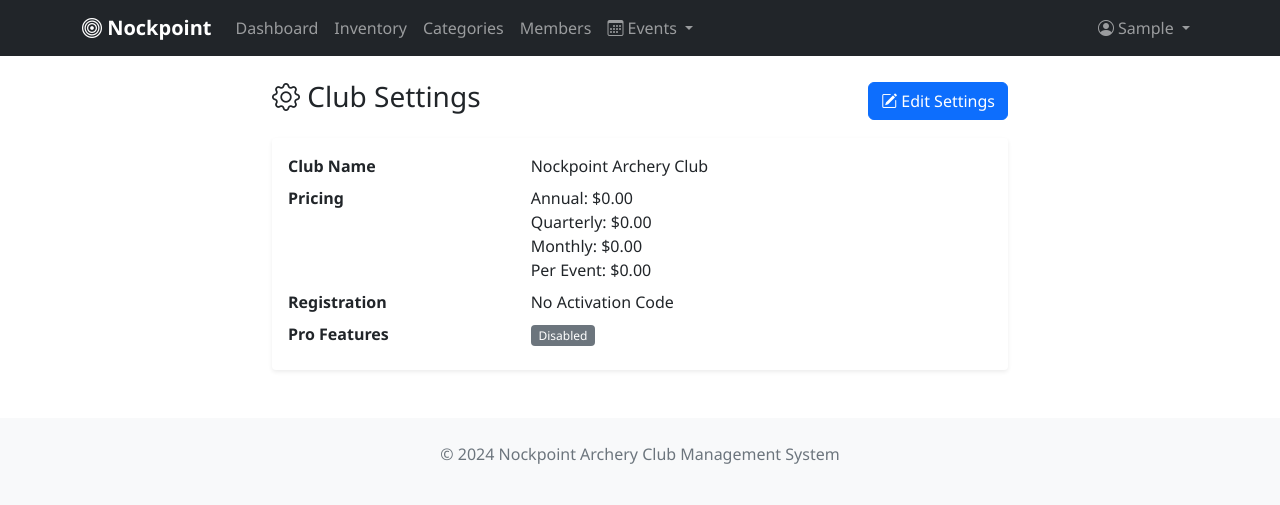
After one commit to silah/nockpoint, a Flask app: page /settings in a window 1280 px wide. The commit adds this page. Shown: the top 505 px of the page. Run offline with Flask 3, Linux system fonts and the light colour scheme; the visitor is signed in with stand-in values (Sample User, id 1); data comes from the database, SQL or seed files in the repository; some libraries are stand-ins or nearby versions.

Commit message:
fixing stuff we lost along the way

```diff
--- a/app/main/__init__.py
+++ b/app/main/__init__.py
@@ -1,7 +1,8 @@
-from flask import Blueprint, render_template
+from flask import Blueprint, render_template, flash, redirect, url_for, request
 from flask_login import login_required, current_user
-from app.models import InventoryItem, InventoryCategory, ShootingEvent
+from app.models import InventoryItem, InventoryCategory, ShootingEvent, ClubSettings
 from datetime import datetime, timedelta
+from app.forms import ClubSettingsForm
 
 main_bp = Blueprint('main', __name__)
 
@@ -38,3 +39,40 @@ def dashboard():
                          active_members=active_members,
                          recent_items=recent_items,
                          upcoming_events_count=upcoming_events_count)
+
+
+def admin_required(f):
+    from functools import wraps
+    @wraps(f)
+    def wrapper(*args, **kwargs):
+        if not current_user.is_authenticated or not getattr(current_user, 'is_admin', False) and not current_user.is_admin():
+            flash('Admin access required.', 'error')
+            return redirect(url_for('main.dashboard'))
+        return f(*args, **kwargs)
+    return wrapper
+
+
+@main_bp.route('/settings')
+@login_required
+@admin_required
+def settings():
+    settings = ClubSettings.get_settings()
+    return render_template('main/settings.html', settings=settings)
+
+
+@main_bp.route('/settings/edit', methods=['GET', 'POST'])
+@login_required
+@admin_required
+def edit_settings():
+    settings = ClubSettings.get_settings()
+    form = ClubSettingsForm(obj=settings)
+    if form.validate_on_submit():
+        form.populate_obj(settings)
+        settings.updated_by = current_user.id
+        settings.updated_at = datetime.utcnow()
+        from app import db
+        db.session.commit()
+        flash('Club settings updated successfully!', 'success')
+        return redirect(url_for('main.settings'))
+
+    return render_template('main/settings_form.html', form=form, settings=settings)
--- a/app/templates/base.html
+++ b/app/templates/base.html
@@ -62,6 +62,12 @@
                             </a>
                             <ul class="dropdown-menu">
                                 <li><a class="dropdown-item" href="{{ url_for('members.profile') }}">My Profile</a></li>
+                                {% if current_user.is_admin() %}
+                                    <li><a class="dropdown-item" href="{{ url_for('main.settings') }}">
+                                        <i class="bi bi-gear"></i> Club Management
+                                    </a></li>
+                                {% endif %}
+
                                 <li><hr class="dropdown-divider"></li>
                                 <li><a class="dropdown-item" href="{{ url_for('auth.logout') }}">Logout</a></li>
                             </ul>
--- /dev/null
+++ b/app/templates/main/settings.html
@@ -0,0 +1,98 @@
+{% extends "base.html" %}
+
+{% block title %}Club Settings - {{ super() }}{% endblock %}
+
+{% block content %}
+<div class="row">
+  <div class="col-md-10 col-lg-8 mx-auto">
+    <div class="d-flex justify-content-between align-items-center mb-3">
+      <h3><i class="bi bi-gear"></i> Club Settings</h3>
+      <a href="{{ url_for('main.edit_settings') }}" class="btn btn-primary">
+        <i class="bi bi-pencil-square"></i> Edit Settings
+      </a>
+    </div>
+
+    <div class="card">
+      <div class="card-body">
+        <dl class="row mb-0">
+          <dt class="col-sm-4">Club Name</dt>
+          <dd class="col-sm-8">{{ settings.club_name }}</dd>
+
+          {% if settings.default_location %}
+          <dt class="col-sm-4">Default Location</dt>
+          <dd class="col-sm-8">{{ settings.default_location }}</dd>
+          {% endif %}
+
+          {% if settings.description %}
+          <dt class="col-sm-4">Description</dt>
+          <dd class="col-sm-8">{{ settings.description }}</dd>
+          {% endif %}
+
+          {% if settings.website_url %}
+          <dt class="col-sm-4">Website</dt>
+          <dd class="col-sm-8"><a href="{{ settings.website_url }}" target="_blank">{{ settings.website_url }}</a></dd>
+          {% endif %}
+
+          {% if settings.facebook_url %}
+          <dt class="col-sm-4">Facebook</dt>
+          <dd class="col-sm-8"><a href="{{ settings.facebook_url }}" target="_blank">{{ settings.facebook_url }}</a></dd>
+          {% endif %}
+
+          {% if settings.instagram_url %}
+          <dt class="col-sm-4">Instagram</dt>
+          <dd class="col-sm-8"><a href="{{ settings.instagram_url }}" target="_blank">{{ settings.instagram_url }}</a></dd>
+          {% endif %}
+
+          {% if settings.twitter_url %}
+          <dt class="col-sm-4">Twitter</dt>
+          <dd class="col-sm-8"><a href="{{ settings.twitter_url }}" target="_blank">{{ settings.twitter_url }}</a></dd>
+          {% endif %}
+
+          {% if settings.email %}
+          <dt class="col-sm-4">Email</dt>
+          <dd class="col-sm-8">{{ settings.email }}</dd>
+          {% endif %}
+
+          {% if settings.phone %}
+          <dt class="col-sm-4">Phone</dt>
+          <dd class="col-sm-8">{{ settings.phone }}</dd>
+          {% endif %}
+
+          {% if settings.address %}
+          <dt class="col-sm-4">Address</dt>
+          <dd class="col-sm-8"><pre class="mb-0">{{ settings.address }}</pre></dd>
+          {% endif %}
+
+          <dt class="col-sm-4">Pricing</dt>
+          <dd class="col-sm-8">
+            <ul class="list-unstyled mb-0">
+              <li>Annual: ${{ '%.2f'|format(settings.annual_membership_price or 0) }}</li>
+              <li>Quarterly: ${{ '%.2f'|format(settings.quarterly_membership_price or 0) }}</li>
+              <li>Monthly: ${{ '%.2f'|format(settings.monthly_membership_price or 0) }}</li>
+              <li>Per Event: ${{ '%.2f'|format(settings.per_event_price or 0) }}</li>
+            </ul>
+          </dd>
+
+          <dt class="col-sm-4">Registration</dt>
+          <dd class="col-sm-8">
+            {% if settings.activation_code %}
+              Activation Code set
+            {% else %}
+              No Activation Code
+            {% endif %}
+          </dd>
+
+          <dt class="col-sm-4">Pro Features</dt>
+          <dd class="col-sm-8">
+            {% if settings.is_pro_enabled %}
+              <span class="badge bg-success">Enabled</span>
+            {% else %}
+              <span class="badge bg-secondary">Disabled</span>
+            {% endif %}
+          </dd>
+        </dl>
+      </div>
+    </div>
+  </div>
+</div>
+{% endblock %}
--- a/requirements.txt
+++ b/requirements.txt
@@ -5,6 +5,6 @@ Flask-WTF==1.2.1
 WTForms==3.1.1
 Flask-Migrate==4.0.5
 python-dotenv==1.0.0
-psycopg2-binary==2.9.7
+psycopg2-binary==2.9.11
 Werkzeug==2.3.7
 email-validator
```
Also changed, not shown: app/events/__init__.py (+6 -3 lines), app/forms.py (+27 -0 lines), app/templates/events/my_charges.html (+6 -6 lines), app/templates/main/settings_form.html (added, +62 -0 lines).
